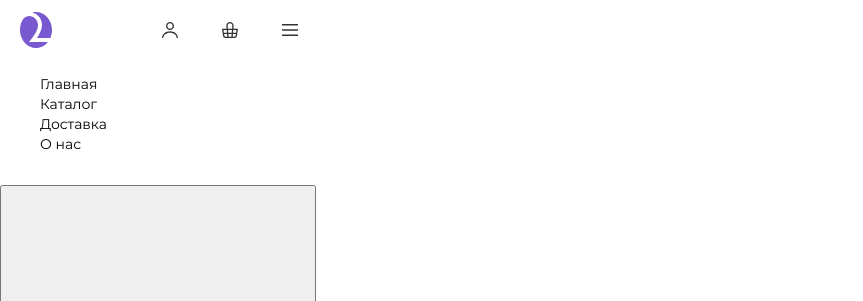
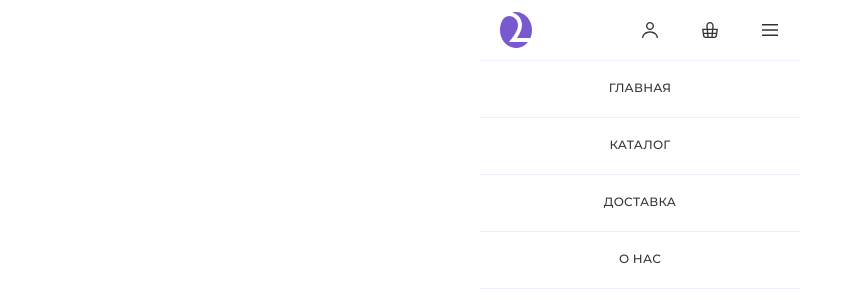
Before and after one commit to Lyezik/Grading, a website: page source/index.html in a window 1280 px wide. Shown: the top 301 px of the page, without its empty margins (0-863 px from the left). Drawn offline with nearby package versions, Linux system fonts and the light colour scheme; files that its build step writes are made by us from their sources.

Commit message:
добавляет полоски в меню шапки

```diff
--- a/source/index.html
+++ b/source/index.html
@@ -13,16 +13,15 @@
     <a class="main-header__logo header-logo">
       <img class="header-logo__image" src="./img/logo-small.svg" width="32" height="36" alt="Логотип Drink2Go">
     </a>
-
-
-
     <div class="main-header__user nav-user">
       <ul class="nav-user__list">
         <li class="nav-user__item">
           <a class="nav-user__link" href="#">
             <span class="visually-hidden">Аккаунт</span>
             <svg width="16" height="16" viewBox="0 0 16 16" fill="none" xmlns="http://www.w3.org/2000/svg">
-                <path fill-rule="evenodd" clip-rule="evenodd" d="M10.6667 4C10.6667 5.47276 9.47276 6.66667 8 6.66667C6.52724 6.66667 5.33333 5.47276 5.33333 4C5.33333 2.52724 6.52724 1.33333 8 1.33333C9.47276 1.33333 10.6667 2.52724 10.6667 4ZM12 4C12 6.20914 10.2091 8 8 8C5.79086 8 4 6.20914 4 4C4 1.79086 5.79086 0 8 0C10.2091 0 12 1.79086 12 4ZM3.19673 12.3102C4.43611 11.2774 6.1613 10.6667 8 10.6667C9.8387 10.6667 11.5639 11.2774 12.8033 12.3102C14.0354 13.337 14.6667 14.6719 14.6667 16H16C16 14.2321 15.1573 12.5363 13.6569 11.286C12.1566 10.0357 10.1218 9.33333 8 9.33333C5.87821 9.33333 3.8434 10.0357 2.34315 11.286C0.842686 12.5363 0 14.2321 0 16L1.33333 16C1.33333 14.6719 1.96465 13.337 3.19673 12.3102Z" fill="#333333"/>
+              <path fill-rule="evenodd" clip-rule="evenodd"
+                d="M10.6667 4C10.6667 5.47276 9.47276 6.66667 8 6.66667C6.52724 6.66667 5.33333 5.47276 5.33333 4C5.33333 2.52724 6.52724 1.33333 8 1.33333C9.47276 1.33333 10.6667 2.52724 10.6667 4ZM12 4C12 6.20914 10.2091 8 8 8C5.79086 8 4 6.20914 4 4C4 1.79086 5.79086 0 8 0C10.2091 0 12 1.79086 12 4ZM3.19673 12.3102C4.43611 11.2774 6.1613 10.6667 8 10.6667C9.8387 10.6667 11.5639 11.2774 12.8033 12.3102C14.0354 13.337 14.6667 14.6719 14.6667 16H16C16 14.2321 15.1573 12.5363 13.6569 11.286C12.1566 10.0357 10.1218 9.33333 8 9.33333C5.87821 9.33333 3.8434 10.0357 2.34315 11.286C0.842686 12.5363 0 14.2321 0 16L1.33333 16C1.33333 14.6719 1.96465 13.337 3.19673 12.3102Z"
+                fill="#333333" />
             </svg>
           </a>
         </li>
@@ -30,7 +29,9 @@
           <a class="nav-user__link" href="#">
             <span class="visually-hidden">Корзина</span>
             <svg width="16" height="16" viewBox="0 0 16 16" fill="none" xmlns="http://www.w3.org/2000/svg">
-                <path fill-rule="evenodd" clip-rule="evenodd" d="M5.66091 3.87546L5.89351 6.66667H10.1065L10.3391 3.87546C10.4531 2.50699 9.37321 1.33333 8 1.33333C6.62679 1.33333 5.54687 2.50699 5.66091 3.87546ZM11.4444 6.66667L11.6678 3.98618C11.8466 1.84036 10.1533 0 8 0C5.84674 0 4.15336 1.84036 4.33218 3.98618L4.55556 6.66667H1.34687H0L0.190476 8L1.00626 13.7105C1.19393 15.0242 2.31905 16 3.64612 16H12.3539C13.6809 16 14.8061 15.0242 14.9937 13.7105L15.8095 8L16 6.66667H14.6531H11.4444ZM11.3333 8H11.2801L11.0579 10.6667H14.0817L14.4627 8H11.3333ZM9.94213 8H6.05787L6.28009 10.6667H9.71991L9.94213 8ZM4.71991 8H4.66667H1.53735L1.9183 10.6667H4.94213L4.71991 8ZM6.61342 14.6667L6.3912 12H9.6088L9.38658 14.6667H6.61342ZM10.9468 12L10.7245 14.6667H12.3539C13.0174 14.6667 13.58 14.1788 13.6738 13.5219L13.8912 12H10.9468ZM5.05324 12L5.27547 14.6667H3.64612C2.98259 14.6667 2.42003 14.1788 2.32619 13.5219L2.10877 12H5.05324Z" fill="#333333"/>
+              <path fill-rule="evenodd" clip-rule="evenodd"
+                d="M5.66091 3.87546L5.89351 6.66667H10.1065L10.3391 3.87546C10.4531 2.50699 9.37321 1.33333 8 1.33333C6.62679 1.33333 5.54687 2.50699 5.66091 3.87546ZM11.4444 6.66667L11.6678 3.98618C11.8466 1.84036 10.1533 0 8 0C5.84674 0 4.15336 1.84036 4.33218 3.98618L4.55556 6.66667H1.34687H0L0.190476 8L1.00626 13.7105C1.19393 15.0242 2.31905 16 3.64612 16H12.3539C13.6809 16 14.8061 15.0242 14.9937 13.7105L15.8095 8L16 6.66667H14.6531H11.4444ZM11.3333 8H11.2801L11.0579 10.6667H14.0817L14.4627 8H11.3333ZM9.94213 8H6.05787L6.28009 10.6667H9.71991L9.94213 8ZM4.71991 8H4.66667H1.53735L1.9183 10.6667H4.94213L4.71991 8ZM6.61342 14.6667L6.3912 12H9.6088L9.38658 14.6667H6.61342ZM10.9468 12L10.7245 14.6667H12.3539C13.0174 14.6667 13.58 14.1788 13.6738 13.5219L13.8912 12H10.9468ZM5.05324 12L5.27547 14.6667H3.64612C2.98259 14.6667 2.42003 14.1788 2.32619 13.5219L2.10877 12H5.05324Z"
+                fill="#333333" />
             </svg>
           </a>
         </li>
@@ -38,14 +39,15 @@
           <button class="nav-user__toggle" type="button">
             <span class="visually-hidden">Открыть меню</span>
             <svg width="16" height="16" viewBox="0 0 16 16" fill="none" xmlns="http://www.w3.org/2000/svg">
-                <path fill-rule="evenodd" clip-rule="evenodd" d="M0 2H16V3.5H0V2ZM0 7.25H16V8.75H0V7.25ZM16 12.5H0V14H16V12.5Z" fill="#333333"/>
+              <path fill-rule="evenodd" clip-rule="evenodd"
+                d="M0 2H16V3.5H0V2ZM0 7.25H16V8.75H0V7.25ZM16 12.5H0V14H16V12.5Z" fill="#333333" />
             </svg>
           </button>
         </li>
       </ul>
     </div>
 
-      <nav class="main-header__menu nav-menu">
+    <nav class="main-header__menu nav-menu nav-menu--closed">
       <ul class="nav-menu__list">
         <li class="nav-menu__item">
           <a class="nav-menu__link">Главная</a>
@@ -61,8 +63,6 @@
         </li>
       </ul>
     </nav>
-
-
   </header>
 
   <main class="main-container">
--- a/source/less/blocks/nav-menu.less
+++ b/source/less/blocks/nav-menu.less
@@ -1,3 +1,53 @@
 .nav-menu {
   width: 320px;
 }
+
+.nav-menu__list {
+  padding: 0;
+  margin: 0;
+
+  & li:last-child::after {
+    content: "";
+    position: absolute;
+    bottom: -1px;
+    width: 320px;
+    height: 1px;
+    background: #f0ebff;
+  }
+}
+
+.nav-menu__link {
+  display: block;
+  padding: 20px 0 21px;
+  text-align: center;
+  font-size: 12px;
+  line-height: 16px;
+  font-weight: 500;
+  text-transform: uppercase;
+  color: #333333;
+  letter-spacing: 0.02em;
+}
+
+.nav-menu__item {
+  position: relative;
+
+  &::before {
+    content: "";
+    position: absolute;
+    top: 0;
+    width: 320px;
+    height: 1px;
+    background: #f0ebff;
+  }
+}
+
+// .nav-menu--closed .nav-user__toggle {
+//   content: "";
+//   position: absolute;
+//   top: 17px;
+//   right: 20px;
+//   width: 23px;
+//   height: 4px;
+//   background-color: #81b3d2;
+//   box-shadow: 0 9px 0 0 #81b3d2, 0 18px 0 0 #81b3d2;
+// }
--- a/source/less/blocks/page.less
+++ b/source/less/blocks/page.less
@@ -8,5 +8,5 @@
   line-height: 20px;
   font-weight: 400;
   width: 320px;
-  margin: 0;
+  margin: 0 auto;
 }
--- a/source/less/global/fonts.less
+++ b/source/less/global/fonts.less
@@ -1,16 +1,21 @@
 /* здесь подключите шрифты*/
 @font-face {
-  font-display: swap;
   font-family: "Montserrat";
   font-style: normal;
   font-weight: 400;
-  src: url("/source/fonts/Montserrat-Regular.woff") format("woff");
+  src: url("/fonts/montserrat-regular.woff") format("woff");
 }
 
 @font-face {
-  font-display: swap;
+  font-family: "Montserrat";
+  font-style: normal;
+  font-weight: 500;
+  src: url("/fonts/montserrat-medium.woff") format("woff");
+}
+
+@font-face {
   font-family: "Montserrat";
   font-style: normal;
   font-weight: 700;
-  src: url("/source/fonts/Montserrat-Bold.woff") format("woff");
+  src: url("/fonts/montserrat-bold.woff") format("woff");
 }
--- a/source/less/style.less
+++ b/source/less/style.less
@@ -1,13 +1,13 @@
 /* GLOBAL */
-@import "global/variables";
-@import "global/global";
-@import "global/fonts";
+@import "global/variables.less";
+@import "global/global.less";
+@import "global/fonts.less";
 
 /* BLOCKS */
-@import "blocks/main-header";
-@import "blocks/page";
-@import "blocks/header-logo";
-@import "blocks/main-nav";
-@import "blocks/nav-menu";
-@import "blocks/nav-user";
-@import "blocks/visually-hidden";
+@import "blocks/main-header.less";
+@import "blocks/page.less";
+@import "blocks/header-logo.less";
+@import "blocks/main-nav.less";
+@import "blocks/nav-menu.less";
+@import "blocks/nav-user.less";
+@import "blocks/visually-hidden.less";
```
Also changed, not shown: Mobile menu Opened.png (added), Mobile.png (added), source/fonts/montserrat-medium.woff (added). Lines whose indentation alone changed are shown as unchanged.
